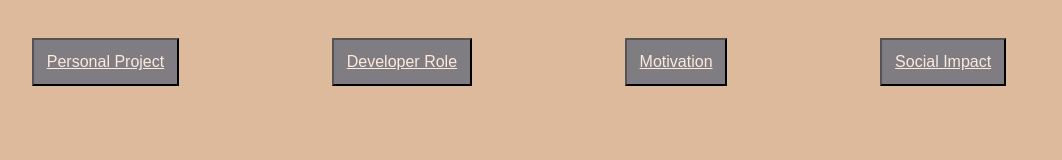
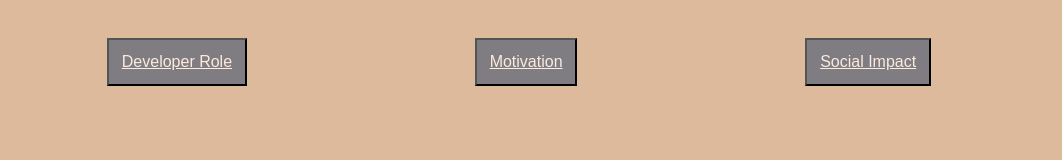
Before and after one commit to StanHus/Interview-1, a React (Create React App) app: page / in a window 1280 px wide. Shown: the top 160 px of the page, without its empty margins (121-1183 px from the left). Built offline with nearby package versions, Linux system fonts and the light colour scheme.

Commit message:
blurred out pp for now

```diff
--- a/src/App.tsx
+++ b/src/App.tsx
@@ -10,9 +10,9 @@ export default function App(){
         <>
          <BrowserRouter>
             <nav className="buttons">
-                    <button className="switchButton">
+                    {/* <button className="switchButton">
                         <Link className = "navlink" to="/pp">Personal Project</Link>
-                    </button>
+                    </button>   */}
                     <button className="switchButton">
                         <Link className = "navlink" to="/role">Developer Role</Link>
                     </button>
```
